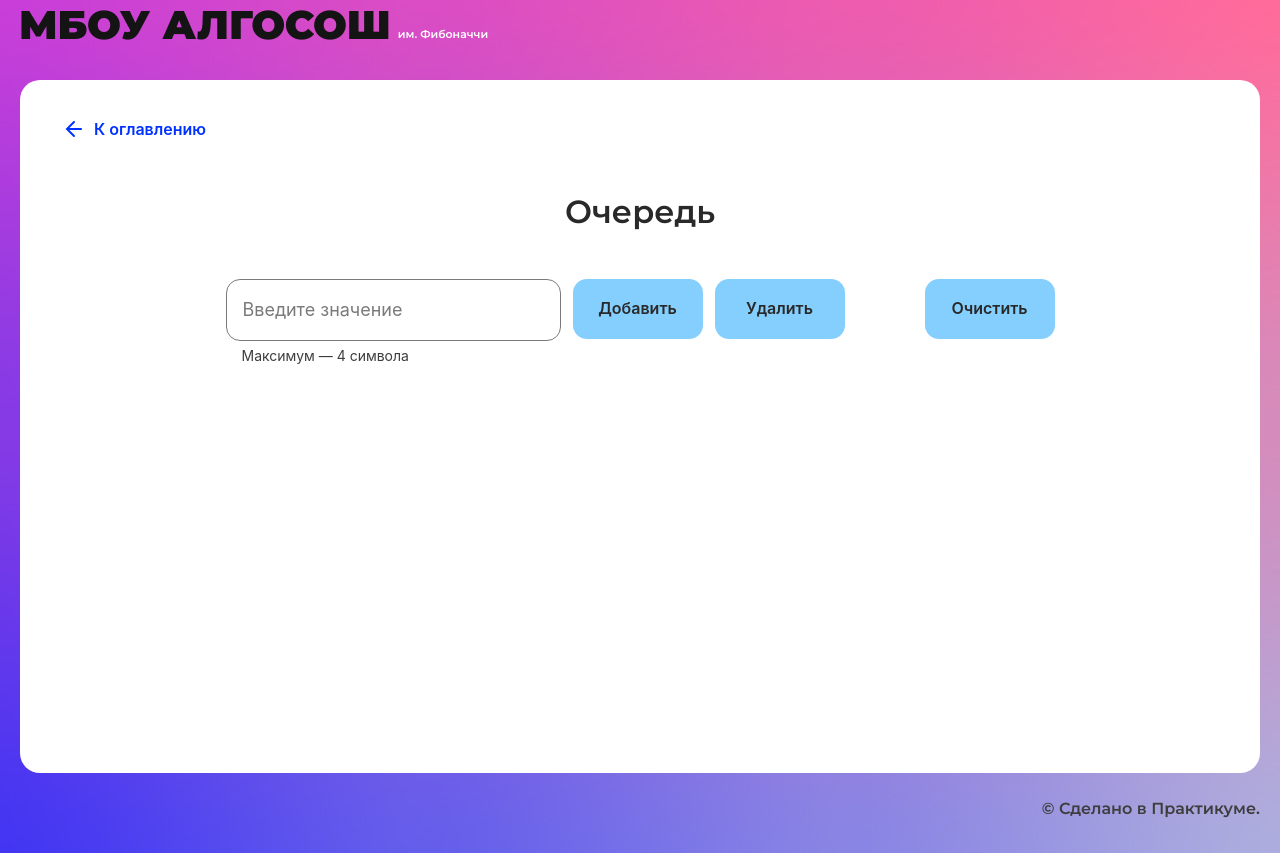
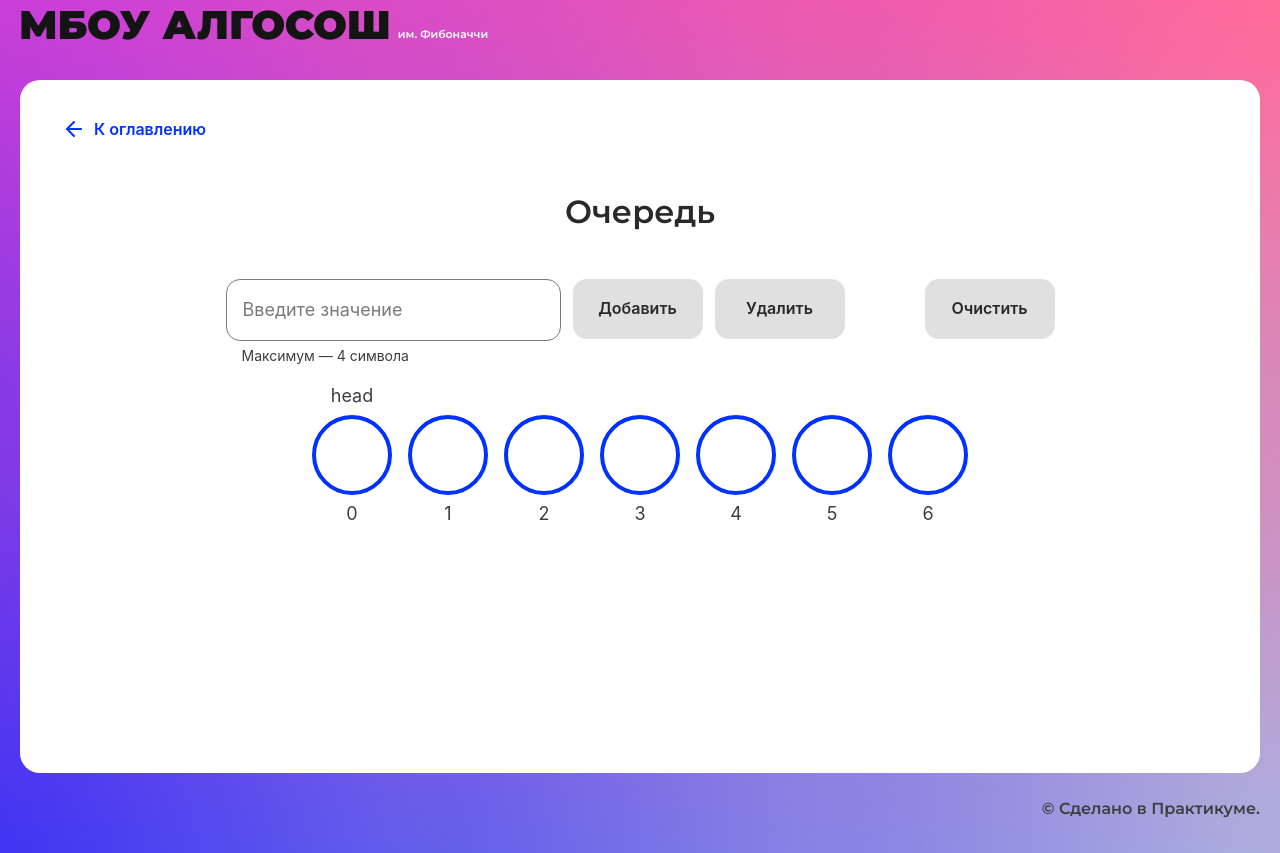
Before and after one commit to Kinerma/algoritms, a React (Create React App) app: page /queue in a window 1280 px wide. Built offline with nearby package versions, Linux system fonts and the light colour scheme.

Commit message:
add queue

```diff
--- a/src/components/queue-page/queue-page.module.css
+++ b/src/components/queue-page/queue-page.module.css
@@ -8,3 +8,13 @@
 .button {
     margin-left: 68px;
 }
+
+.circle {
+    display: flex;
+    flex-wrap: wrap;
+    max-width: 656px;
+    margin: auto;
+    gap: 16px;
+    row-gap: 78px;
+    padding-top: 48px;
+}
--- a/src/components/queue-page/queue-page.tsx
+++ b/src/components/queue-page/queue-page.tsx
@@ -1,28 +1,91 @@
-import React from "react";
+import React, {ChangeEvent, SetStateAction, useState} from "react";
 import queueStyle from './queue-page.module.css'
-import { SolutionLayout } from "../ui/solution-layout/solution-layout";
+import {SolutionLayout} from "../ui/solution-layout/solution-layout";
 import {Input} from "../ui/input/input";
 import {Button} from "../ui/button/button";
+import {ElementStates} from "../../types/element-states";
+import {Queue} from "./queue";
 import {Circle} from "../ui/circle/circle";
 import {SHORT_DELAY_IN_MS} from "../../constants/delays";
-import {ElementStates} from "../../types/element-states";
 
 export const QueuePage: React.FC = () => {
+    const queueSize = 7
+    const [queue] = useState(new Queue<string>(queueSize))
+    const [array, setArray] = useState<string[] | undefined[]>(queue.getQueue())
+    const [input, setInput] = useState<string>('')
+    const [head, setHead] = useState(queue.getHead())
+    const [tail, setTail] = useState(queue.getTail())
+    const [length, setLength] = useState(queue.getLength())
+    const [count, setCount] = useState<number>(-1)
+
+    const shortDelay = (ms: number) => {
+        return new Promise(resolve => setTimeout(resolve, ms))
+    }
+    const enqueue = async (item: string) => {
+        setInput('')
+        queue.enqueue(item)
+        setArray(queue.getQueue())
+        setTail(queue.getTail())
+        setLength(queue.getLength())
+        setCount(tail % queue.getSize())
+        await shortDelay(SHORT_DELAY_IN_MS)
+        setCount(-1)
+        await shortDelay(SHORT_DELAY_IN_MS)
+    }
+    const dequeue = async () => {
+        queue.dequeue()
+        setArray(queue.getQueue())
+        setCount(head & queue.getSize())
+        await shortDelay(SHORT_DELAY_IN_MS)
+        setHead(queue.getHead())
+        setLength(queue.getLength())
+        setCount(-1)
+        await shortDelay(SHORT_DELAY_IN_MS)
+    }
+    const clearQueue = () => {
+        queue.clear()
+        setArray(queue.getQueue())
+        setHead(queue.getHead())
+        setTail(queue.getTail())
+        setLength(queue.getLength)
+    }
+    const onChange = (e: ChangeEvent<HTMLInputElement>, setInput: {(value: SetStateAction<string>):void}) => {
+        setInput((e.target as HTMLInputElement).value)
+    }
+
   return (
     <SolutionLayout title="Очередь">
       <form className={queueStyle.form}>
         <Input type='text'
                maxLength={4}
-               isLimitText
-               placeholder='Введите значение' />
+               isLimitText={true}
+               value={input}
+               placeholder='Введите значение'
+               onChange={(e) => onChange(e as ChangeEvent<HTMLInputElement>, setInput)} />
         <Button type='submit'
-                text='Добавить' />
-        <Button type='submit'
-                text='Удалить' />
+                text='Добавить'
+                onClick={() => enqueue(input)}
+                disabled={input === '' || queue.getSize() === length} />
+        <Button text='Удалить'
+                onClick={dequeue}
+                disabled={length === 0} />
         <Button type='submit'
                 text='Очистить'
-                extraClass={queueStyle.button} />
+                extraClass={queueStyle.button}
+                onClick={clearQueue}
+                disabled={tail === 0 && head === 0} />
       </form>
+      <div className={queueStyle.circle}>
+          {array.map((item, index) =>
+            <div key={index}>
+               <Circle letter={item}
+                       index={index}
+                       head={index === head ? 'head' : ''}
+                       tail={index === tail - 1 ? 'tail' : ''}
+                       state={index === count ? ElementStates.Changing : ElementStates.Default} />
+            </div>
+          )}
+      </div>
     </SolutionLayout>
   );
 };
--- /dev/null
+++ b/src/components/queue-page/queue.tsx
@@ -0,0 +1,51 @@
+import {IQueue} from "../../types/interface";
+
+export class Queue<T> implements IQueue<T> {
+    private container: T[] | undefined[] = []
+    private head = 0
+    private tail = 0
+    private readonly size: number = 0
+    private length: number = 0
+
+    constructor(size: number) {
+        this.size = size
+        this.container = Array(size).fill(undefined)
+    }
+    enqueue = (value: T) => {
+        if (this.length === this.size) {
+            this.tail = 0
+        }
+            this.container[this.tail % this.size] = value
+            this.tail++
+            this.length++
+    }
+    dequeue = () => {
+        this.container[this.head % this.size] = undefined
+        this.head = this.head + 1 === this.size ? 0 : this.head + 1
+        this.length--
+    }
+    peak = (): T | undefined => {
+        return this.container[this.head]
+    }
+    clear = () => {
+        this.container = Array(this.size).fill(undefined)
+        this.head = 0
+        this.tail = 0
+        this.length = 0
+    }
+    getHead = () => {
+        return this.head
+    }
+    getTail = () => {
+        return this.tail
+    }
+    getQueue = () => {
+        return this.container
+    }
+    getLength = () => {
+        return this.length
+    }
+    getSize = () => {
+        return this.size
+    }
+}
```
Also changed, not shown: src/types/interface.ts (+13 -0 lines).
